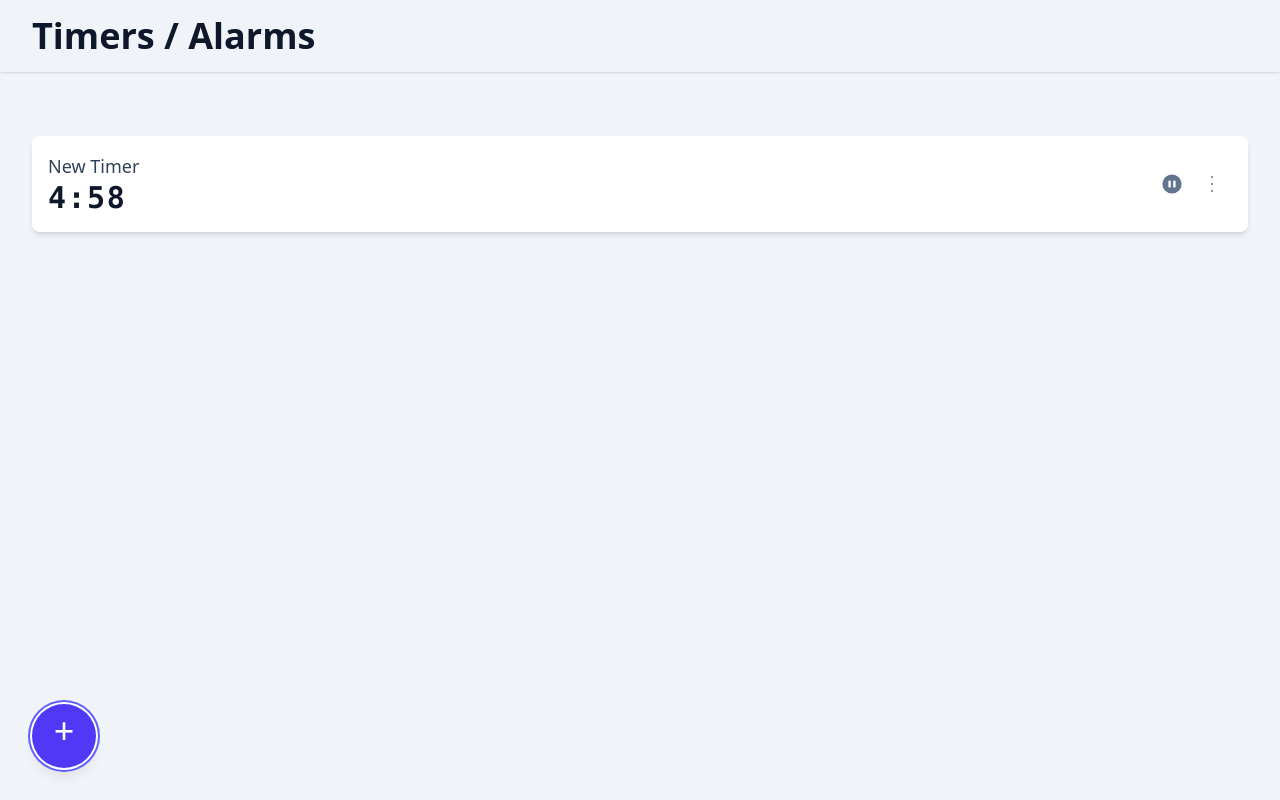
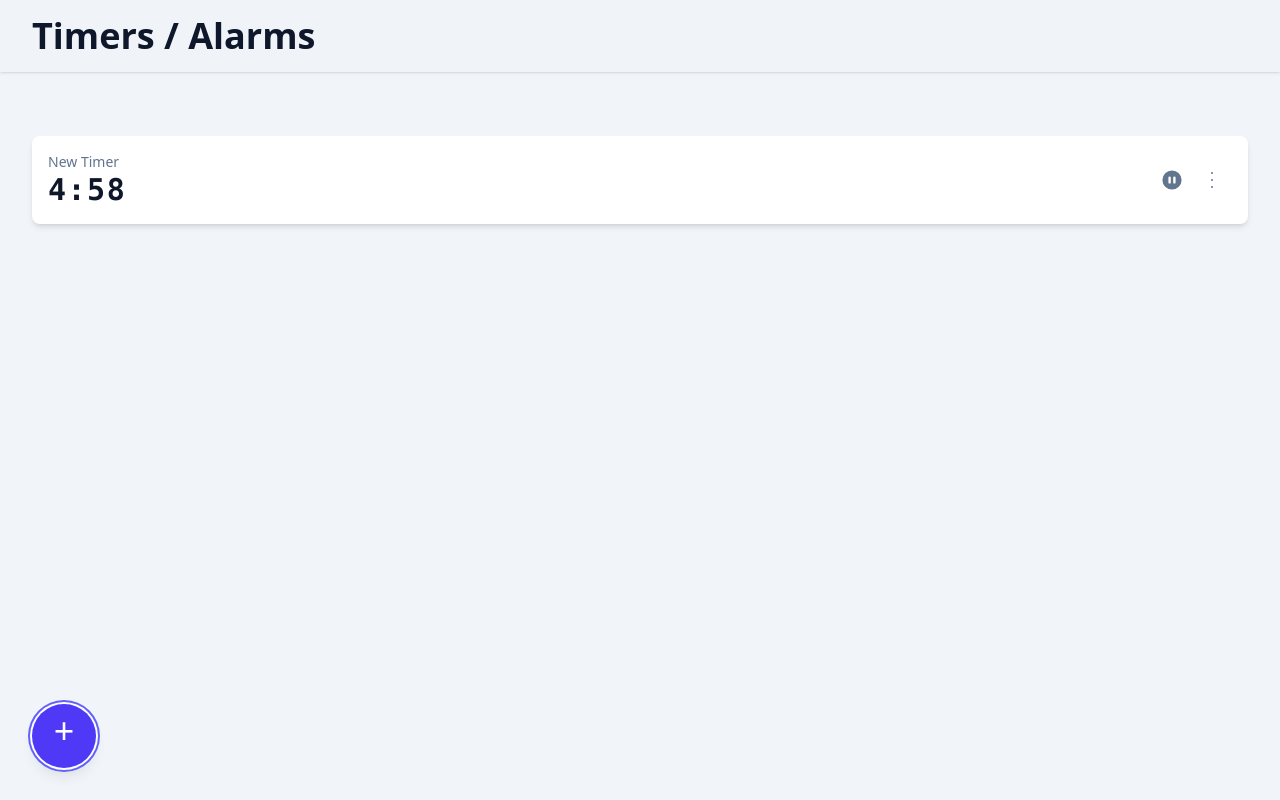
Before and after one commit to haiiro2gou/multiple-timer, a React (Vite) app: page / in a window 1280 px wide. Both pictures are taken after a click on the button "Add 5-min timer". Built offline with nearby package versions, Linux system fonts and the light colour scheme.

Commit message:
feat: prevent the timer display position from changing

```diff
--- a/src/features/timer/components/item.tsx
+++ b/src/features/timer/components/item.tsx
@@ -55,8 +55,6 @@ export const TimerItem = ({ timer, currentTime }: TimerItemProps) => {
 
     const getDisplayTime = () => {
         if (timer.status === "finished") return "Finished!";
-        if (timer.status === "paused")
-            return `Paused: ${formatTime(remainingTime)}`;
         return formatTime(remainingTime);
     };
 
@@ -111,14 +109,22 @@ export const TimerItem = ({ timer, currentTime }: TimerItemProps) => {
             `}
         >
             <div className="flex flex-col items-start">
-                {/* Name of the timer / alarm */}
-                <span
-                    className={`text-lg font-medium
-                        ${isFinished ? "text-green-800" : "text-slate-700"}
-                    `}
-                >
-                    {timer.name}
-                </span>
+                {/* Name and badge */}
+                <div className="flex items-center space-x-2">
+                    <span
+                        className={`
+                            text-sm font-medium
+                            ${isFinished ? "text-green-700" : "text-slate-500"}
+                        `}
+                    >
+                        {timer.name}
+                    </span>
+                    {timer.status === "paused" ? (
+                        <span className="text-xs font-semibold bg-yellow-100 text-yellow-800 px-2 py-0.5 rounded-full">
+                            Paused
+                        </span>
+                    ) : null}
+                </div>
                 {/* Remaining time */}
                 <strong
                     className={`
```
